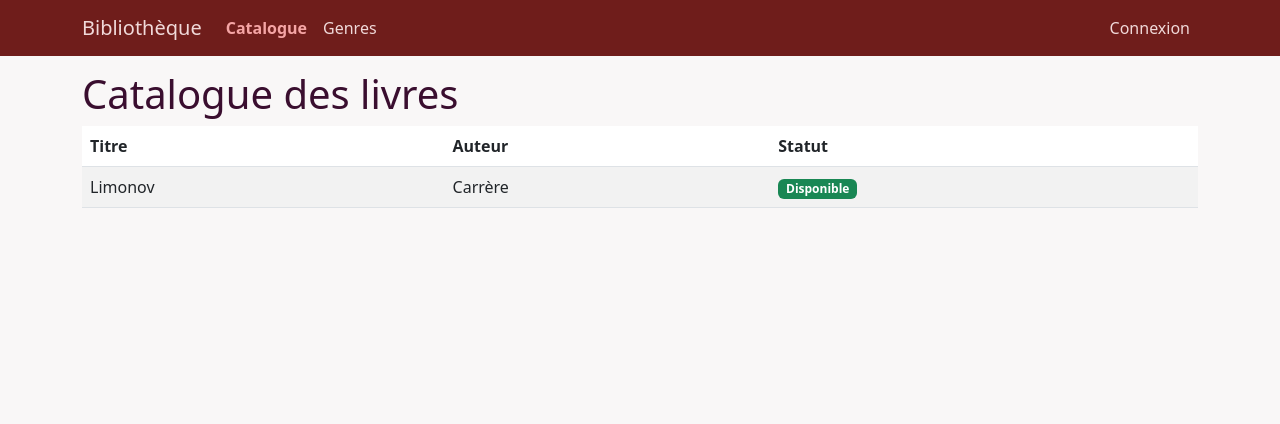
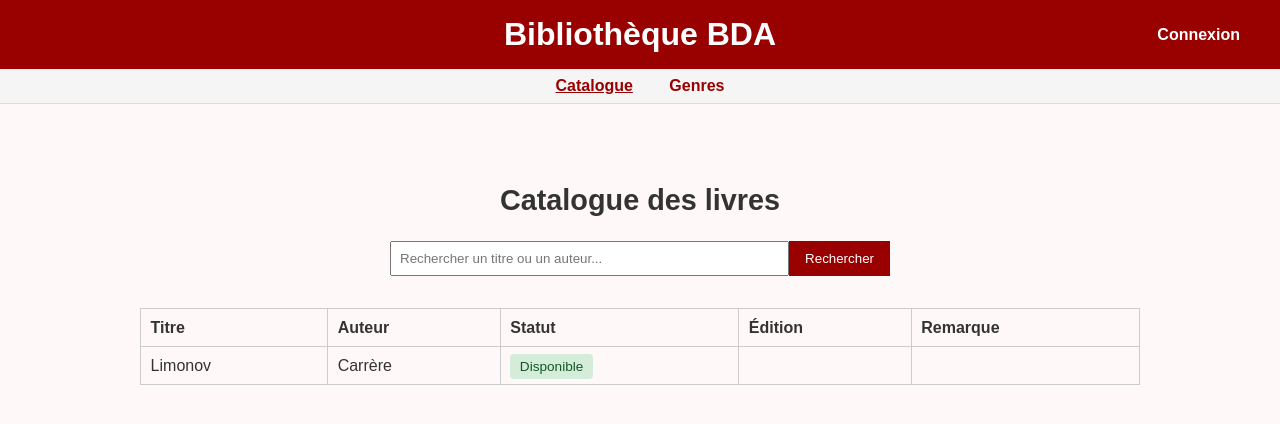
Before and after one commit to CortoBeck/Test, a Flask app: page / in a window 1280 px wide. Shown: the top 424 px of the page. Run offline with Flask 3, Linux system fonts and the light colour scheme; data comes from the database, SQL or seed files in the repository; parts of the project's set-up code (start-up, migrations or seed data) failed here and were passed over.

Commit message:
barre de recherche et ajout des livres

```diff
--- a/config.py
+++ b/config.py
@@ -1,6 +1,6 @@
 # config.py
 
-DB_NAME = "bibliotheque.db"
+DB_NAME = "books.db"
 EXCEL_PATH = "data/livres.xlsx"
 
 
--- a/database.py
+++ b/database.py
@@ -15,11 +15,14 @@ def init_db():
             id INTEGER PRIMARY KEY AUTOINCREMENT,
             title TEXT NOT NULL,
             author TEXT NOT NULL,
-            status TEXT DEFAULT 'disponible'
+            status TEXT DEFAULT 'disponible',
+            edition TEXT,
+            remarque TEXT
         )
     ''')
     conn.commit()
     conn.close()
+
 
 def get_all_books():
     conn = get_connection()
@@ -29,12 +32,16 @@ def get_all_books():
     conn.close()
     return rows
 
-def add_book(title, author):
+def add_book(title, author, edition=None, remarque=None):
     conn = get_connection()
     c = conn.cursor()
-    c.execute("INSERT INTO books (title, author) VALUES (?, ?)", (title, author))
+    c.execute(
+        "INSERT INTO books (title, author, edition, remarque) VALUES (?, ?, ?, ?)",
+        (title, author, edition, remarque)
+    )
     conn.commit()
     conn.close()
+
 
 def update_status(book_id):
     conn = get_connection()
--- a/main.py
+++ b/main.py
@@ -11,8 +11,13 @@ init_db()
 
 @app.route('/')
 def home():
+    query = request.args.get('q', '').strip().lower()
     books = get_all_books()
-    return render_template('catalogue.html', books=books)
+
+    if query:
+        books = [book for book in books if query in book['title'].lower() or query in book['author'].lower()]
+
+    return render_template('catalogue.html', books=books, query=query)
 
 @app.route('/genres')
 def genres():
@@ -47,16 +52,19 @@ def admin():
         return redirect(url_for('login'))
     books = get_all_books()
     if request.method == 'POST':
-        # Exemple simple d'ajout de livre via admin
         title = request.form.get('title', '').strip()
         author = request.form.get('author', '').strip()
+        edition = request.form.get('edition', '').strip()    # <-- nouveau
+        remarque = request.form.get('remarque', '').strip()  # <-- nouveau
+
         if title and author:
-            add_book(title, author)
+            add_book(title, author, edition, remarque)       # <-- passe les nouveaux champs
             flash(f"Livre '{title}' ajouté !", "success")
             return redirect(url_for('admin'))
         else:
             flash("Le titre et l'auteur sont obligatoires.", "danger")
     return render_template('admin.html', books=books)
+
 
 @app.route('/update_status/<int:book_id>')
 def update_book_status(book_id):
@@ -68,4 +76,6 @@ def update_book_status(book_id):
     return redirect(url_for('admin'))
 
 if __name__ == '__main__':
+    from import_excel import import_excel_to_numpy_and_insert
+    import_excel_to_numpy_and_insert()
     app.run(debug=True)
--- a/static/style.css
+++ b/static/style.css
@@ -10,25 +10,121 @@ header {
     background-color: #990000;
     color: white;
     padding: 1rem 2rem;
+}
+
+.header-container {
     display: flex;
-    justify-content: space-between;
     align-items: center;
+    max-width: 1200px;
+    margin: 0 auto;
+    justify-content: center; /* centre le contenu */
+    position: relative;
+}
+
+.left-placeholder,
+.admin-links {
+    width: 150px; /* largeur fixe pour équilibrer les côtés */
+}
+
+.header-container h1 {
+    margin: 0;
+    text-align: center;
+    flex: 1;
+    font-size: 2rem;
+}
+
+.admin-links {
+    text-align: right;
+}
+
+.admin-links a {
+    color: white;
+    text-decoration: none;
+    font-weight: bold;
+    margin-left: 1rem;
+}
+
+.nav-bar {
+    background-color: #f5f5f5;
+    padding: 0.5rem 2rem;
+    text-align: center;
+    border-bottom: 1px solid #ddd;
+}
+
+.nav-bar a {
+    margin: 0 1rem;
+    text-decoration: none;
+    color: #990000;
+    font-weight: bold;
+}
+
+.nav-bar a.active {
+    text-decoration: underline;
+}
+
+.flash-message {
+    max-width: 800px;
+    margin: 1rem auto;
+    text-align: center;
+}
+
+.alert.success {
+    color: green;
+}
+.alert.danger {
+    color: red;
+}
+.alert.warning {
+    color: orange;
+}
+.alert.info {
+    color: blue;
+}
+
+main {
+    max-width: 1000px;
+    margin: 2rem auto;
+    padding: 1rem;
 }
 
 h1 {
-    margin: 0;
+    margin: 2rem 0 1.5rem;
+    text-align: center;
+    font-size: 1.8rem;
 }
 
-.admin-link a {
+form {
+    margin-bottom: 2rem;
+    text-align: center;
+}
+
+form .input-group {
+    display: flex;
+    max-width: 500px;
+    margin: 0 auto;
+}
+
+form .input-group input {
+    flex: 1;
+    padding: 0.5rem;
+}
+
+form .input-group button {
+    background-color: #990000;
     color: white;
-    text-decoration: none;
-    font-weight: bold;
+    border: none;
+    padding: 0.5rem 1rem;
+    cursor: pointer;
+}
+
+form .input-group button:hover {
+    background-color: #b30000;
 }
 
 table {
-    width: 90%;
-    margin: 2rem auto;
+    width: 100%;
     border-collapse: collapse;
+    margin: auto;
 }
 
 th, td {
@@ -37,43 +133,18 @@ th, td {
     text-align: left;
 }
 
-input {
-    width: 100%;
-    padding: 4px;
+.badge {
+    padding: 0.3rem 0.6rem;
+    border-radius: 4px;
+    font-size: 0.85rem;
 }
 
-button {
-    background-color: #990000;
-    color: white;
-    padding: 0.3rem 0.7rem;
-    border: none;
-    cursor: pointer;
+.bg-success {
+    background-color: #d4edda;
+    color: #155724;
 }
 
-button:hover {
-    background-color: #b30000;
+.bg-danger {
+    background-color: #f8d7da;
+    color: #721c24;
 }
-
-.login-box {
-    max-width: 400px;
-    margin: 5rem auto;
-    padding: 2rem;
-    background: #fff0f0;
-    border: 1px solid #ddd;
-    border-radius: 8px;
-}
-
-.login-box h2 {
-    margin-bottom: 1rem;
-}
-
-.login-box input {
-    width: 100%;
-    margin-bottom: 1rem;
-    padding: 0.5rem;
-}
-
-.error {
-    color: red;
-    font-weight: bold;
-}
--- a/templates/base.html
+++ b/templates/base.html
@@ -1,94 +1,50 @@
 <!DOCTYPE html>
 <html lang="fr">
 <head>
-    <meta charset="UTF-8" />
-    <meta name="viewport" content="width=device-width, initial-scale=1" />
-    <title>{% block title %}Bibliothèque{% endblock %}</title>
-    <!-- Bootstrap CSS -->
-    <link href="https://cdn.jsdelivr.net/npm/bootstrap@5.3.0/dist/css/bootstrap.min.css" rel="stylesheet" />
-    <style>
-        body {
-            background-color: #f9f7f7;
-            color: #3a0e2f;
-        }
-        .navbar {
-            background-color: #6f1d1b;
-        }
-        .navbar-brand, .nav-link {
-            color: #f0d9d9 !important;
-        }
-        .nav-link.active {
-            font-weight: bold;
-            color: #f5a5a5 !important;
-        }
-        .btn-primary {
-            background-color: #8a2332;
-            border-color: #8a2332;
-        }
-        .btn-primary:hover {
-            background-color: #a63a48;
-            border-color: #a63a48;
-        }
-        .flash-message {
-            margin-top: 70px;
-            max-width: 700px;
-        }
-    </style>
-    {% block head %}{% endblock %}
+    <meta charset="UTF-8">
+    <title>{% block title %}Bibliothèque BDA{% endblock %}</title>
+    <link rel="stylesheet" href="{{ url_for('static', filename='style.css') }}">
 </head>
 <body>
-    <nav class="navbar navbar-expand-lg fixed-top">
-      <div class="container">
-        <a class="navbar-brand" href="{{ url_for('home') }}">Bibliothèque</a>
-        <button class="navbar-toggler" type="button" data-bs-toggle="collapse" data-bs-target="#navbarNav"
-          aria-controls="navbarNav" aria-expanded="false" aria-label="Toggle navigation">
-          <span class="navbar-toggler-icon" style="color:#f0d9d9;"></span>
-        </button>
-        <div class="collapse navbar-collapse" id="navbarNav">
-          <ul class="navbar-nav me-auto">
-            <li class="nav-item">
-              <a class="nav-link {% if request.endpoint == 'home' %}active{% endif %}" href="{{ url_for('home') }}">Catalogue</a>
-            </li>
-            <li class="nav-item">
-              <a class="nav-link {% if request.endpoint == 'genres' %}active{% endif %}" href="{{ url_for('genres') }}">Genres</a>
-            </li>
-          </ul>
-          <ul class="navbar-nav">
+
+    <!-- Bandeau rouge avec titre centré et liens admin à droite -->
+<header>
+    <div class="header-container">
+        <div class="left-placeholder"></div>  <!-- <-- équilibre la place à gauche -->
+        <h1>Bibliothèque BDA</h1>
+        <div class="admin-links">
             {% if session.get('logged_in') %}
-              <li class="nav-item">
-                <a class="nav-link" href="{{ url_for('admin') }}">Admin</a>
-              </li>
-              <li class="nav-item">
-                <a class="nav-link" href="{{ url_for('logout') }}">Déconnexion</a>
-              </li>
+                <a href="{{ url_for('admin') }}">Admin</a> |
+                <a href="{{ url_for('logout') }}">Déconnexion</a>
             {% else %}
-              <li class="nav-item">
-                <a class="nav-link" href="{{ url_for('login') }}">Connexion</a>
-              </li>
+                <a href="{{ url_for('login') }}">Connexion</a>
             {% endif %}
-          </ul>
         </div>
     </div>
+</header>
+
+
+    <!-- Barre de navigation -->
+    <nav class="nav-bar">
+        <a href="{{ url_for('home') }}" class="{% if request.endpoint == 'home' %}active{% endif %}">Catalogue</a>
+        <a href="{{ url_for('genres') }}" class="{% if request.endpoint == 'genres' %}active{% endif %}">Genres</a>
     </nav>
 
-    <div class="container flash-message">
+    <!-- Messages flash -->
+    <div class="flash-message">
         {% with messages = get_flashed_messages(with_categories=true) %}
             {% if messages %}
                 {% for category, message in messages %}
-            <div class="alert alert-{{ category }} alert-dismissible fade show" role="alert">
-              {{ message }}
-              <button type="button" class="btn-close" data-bs-dismiss="alert" aria-label="Close"></button>
-            </div>
+                    <div class="alert {{ category }}">{{ message }}</div>
                 {% endfor %}
             {% endif %}
         {% endwith %}
     </div>
 
-    <main class="container my-4">
+    <!-- Contenu principal -->
+    <main>
         {% block content %}{% endblock %}
     </main>
 
-    <script src="https://cdn.jsdelivr.net/npm/bootstrap@5.3.0/dist/js/bootstrap.bundle.min.js"></script>
-    {% block scripts %}{% endblock %}
 </body>
 </html>
--- a/templates/catalogue.html
+++ b/templates/catalogue.html
@@ -4,6 +4,14 @@
 
 {% block content %}
 <h1>Catalogue des livres</h1>
+
+<form method="GET" action="{{ url_for('home') }}">
+    <div class="input-group">
+        <input type="text" class="form-control" name="q" placeholder="Rechercher un titre ou un auteur..." value="{{ query }}">
+        <button class="btn btn-outline-secondary" type="submit">Rechercher</button>
+    </div>
+</form>
+
 {% if books %}
 <table class="table table-striped table-hover">
     <thead>
@@ -11,6 +19,8 @@
             <th>Titre</th>
             <th>Auteur</th>
             <th>Statut</th>
+            <th>Édition</th>
+            <th>Remarque</th>
         </tr>
     </thead>
     <tbody>
@@ -25,6 +35,8 @@
                     <span class="badge bg-danger">Emprunté</span>
                 {% endif %}
             </td>
+            <td>{{ book['edition'] or '' }}</td>
+            <td>{{ book['remarque'] or '' }}</td>
         </tr>
         {% endfor %}
     </tbody>
```
Also changed, not shown: import_excel.py (+30 -8 lines), templates/admin.html (+14 -0 lines). Lines whose indentation alone changed are shown as unchanged.
